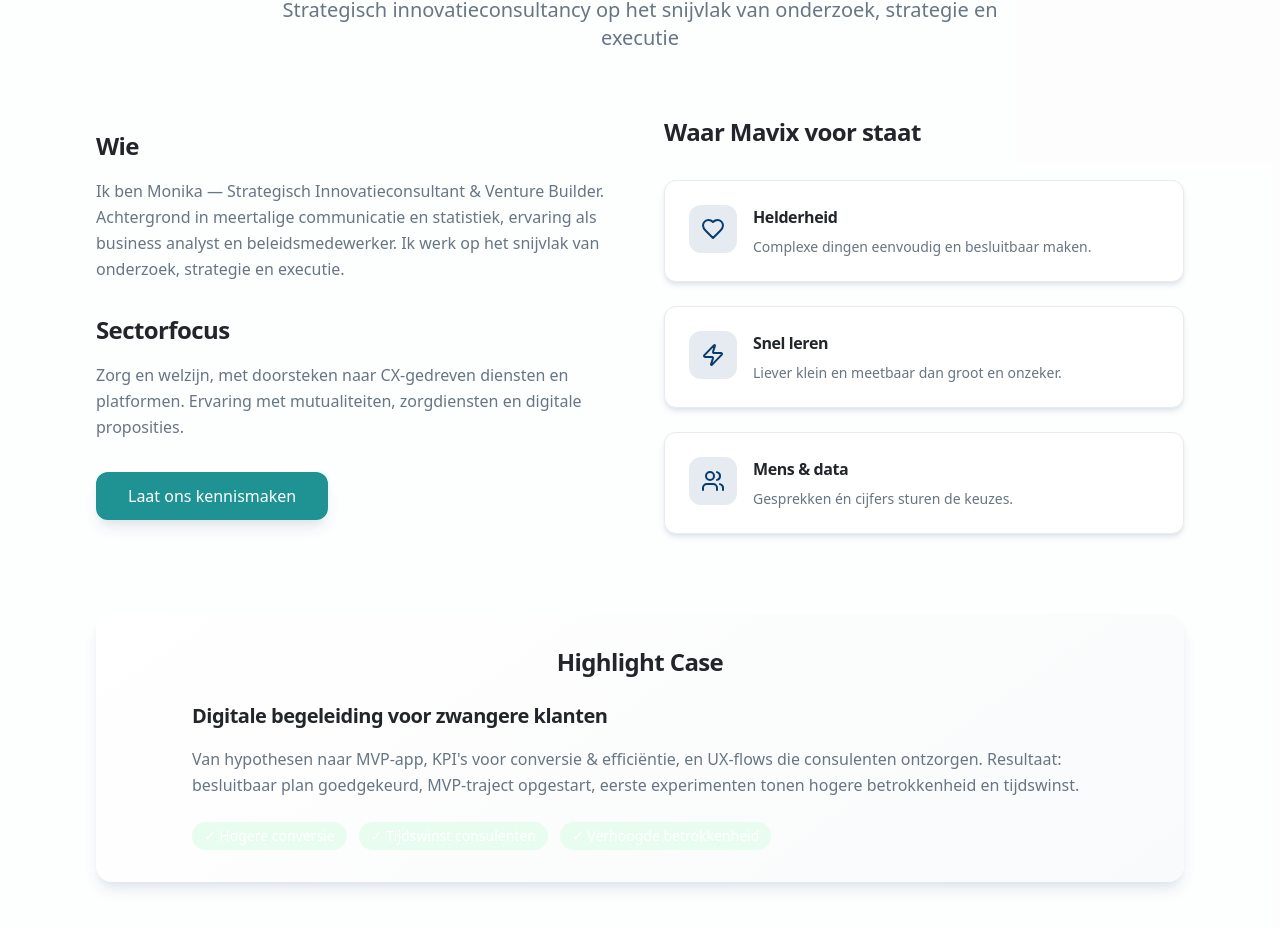
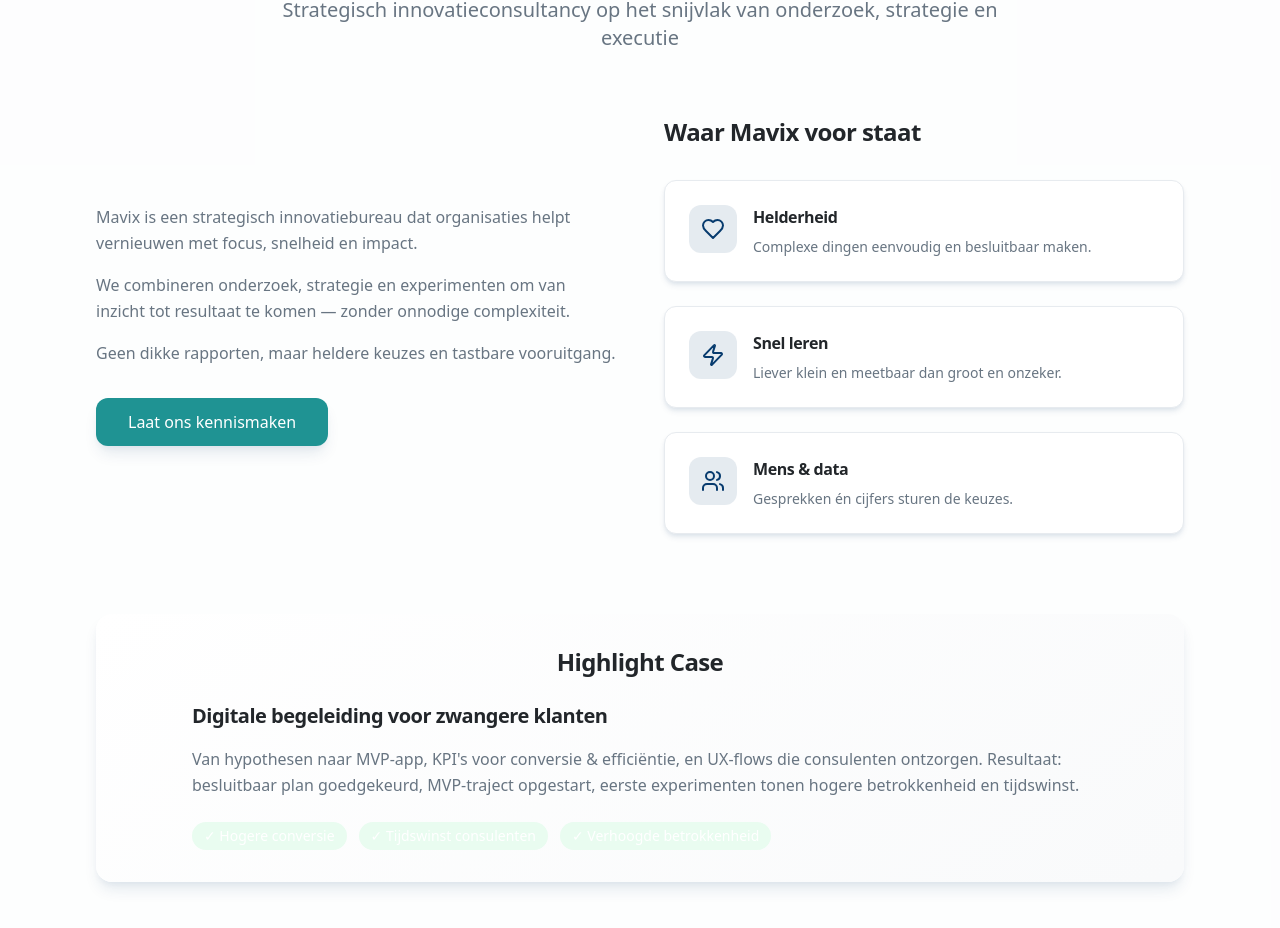
Before and after one commit to crazyheinz/mavix, a React (Vite) app: page / in a window 1280 px wide. Shown: the part 3392-4320 px from the top of the page. Built offline with nearby package versions, Linux system fonts and the light colour scheme; the HTML template or start-up script is replaced by a standard one.

Commit message:
Update "About" section content

```diff
--- a/src/components/About.tsx
+++ b/src/components/About.tsx
@@ -42,19 +42,14 @@ const About = () => {
           {/* About Content */}
           <div className="space-y-8">
             <div>
-              <h3 className="text-2xl font-bold mb-4">Wie</h3>
               <p className="text-muted-foreground leading-relaxed">
-                Ik ben Monika — Strategisch Innovatieconsultant & Venture Builder.
-                Achtergrond in meertalige communicatie en statistiek, ervaring als business analyst
-                en beleidsmedewerker. Ik werk op het snijvlak van onderzoek, strategie en executie.
+                Mavix is een strategisch innovatiebureau dat organisaties helpt vernieuwen met focus, snelheid en impact.
               </p>
-            </div>
-
-            <div>
-              <h3 className="text-2xl font-bold mb-4">Sectorfocus</h3>
-              <p className="text-muted-foreground leading-relaxed">
-                Zorg en welzijn, met doorsteken naar CX-gedreven diensten en platformen.
-                Ervaring met mutualiteiten, zorgdiensten en digitale proposities.
+              <p className="text-muted-foreground leading-relaxed mt-4">
+                We combineren onderzoek, strategie en experimenten om van inzicht tot resultaat te komen — zonder onnodige complexiteit.
+              </p>
+              <p className="text-muted-foreground leading-relaxed mt-4">
+                Geen dikke rapporten, maar heldere keuzes en tastbare vooruitgang.
               </p>
             </div>
 
```
